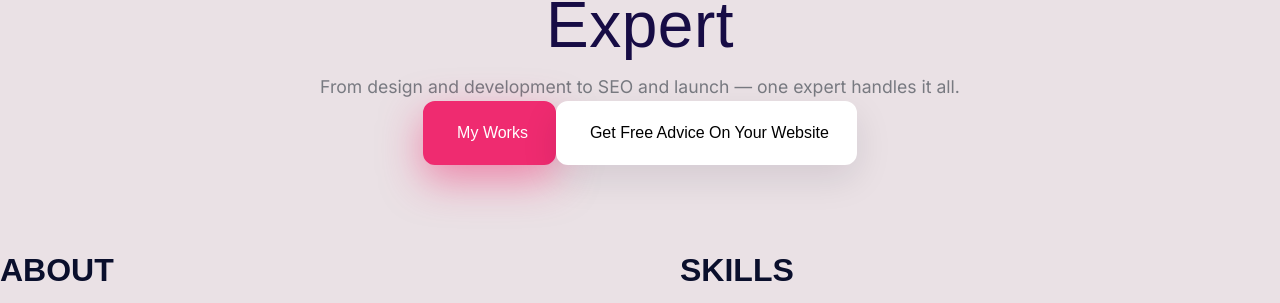
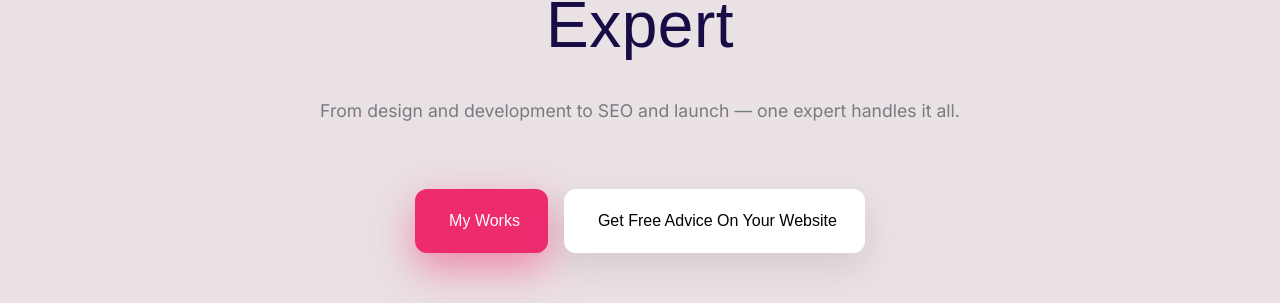
Before and after one commit to juliataro/portfolio-website, a React (Vite) app: page / in a window 1280 px wide. Shown: the part 287-590 px from the top of the page. Built offline with nearby package versions, Linux system fonts and the light colour scheme; a web font is replaced by a local one.

Commit message:
Hero section width

```diff
--- a/src/components/navigation/Nav.css
+++ b/src/components/navigation/Nav.css
@@ -3,7 +3,6 @@
   background-color: #db4646;
   box-shadow: 0 15px 40px #ef2b7080;
   position: sticky;
-
   z-index: 1000;
   margin-top: 10px;
   border-radius: 12px;
@@ -37,7 +36,7 @@
 .logo a {
   font-size: 1.5rem;
   font-weight: 800;
-  color: #0a0f2c;
+  color: #e4e6ee;
   text-decoration: none;
 }
 
@@ -45,7 +44,7 @@
   list-style: none;
   display: flex;
   gap: 1.5rem;
-  color: #0a0f2c;
+  color: #f8f9ff;
 }
 
 .nav-links a {
--- a/src/index.css
+++ b/src/index.css
@@ -24,6 +24,8 @@ body {
   border: 2px solid #ef2b70;
   box-shadow: 0 15px 40px #ef2b7080;
   color: white;
+  font-weight: 400;
+  margin-right: 0.5rem;
 }
 .cta-red:hover {
   background: #170c45;
@@ -35,9 +37,11 @@ body {
   padding-left: 32px;
   padding-right: 26px;
   font-size: 16px;
+  font-weight: 400;
   background: #ffffff;
   border: 2px solid rgb(255, 255, 255);
   box-shadow: 0 13.38px 35.679px #0f082b1a;
+  margin-left: 0.5rem;
 }
 
 main {
@@ -45,7 +49,7 @@ main {
   margin-inline: auto;
 }
 .hero {
-  max-width: 1000px;
+  max-width: 1000px !important;
 }
 
 .intro {
@@ -62,7 +66,7 @@ header {
 header h1 {
   font-size: 4rem;
   font-weight: 400;
-  margin-bottom: 0.5rem;
+  margin-bottom: 2rem;
   letter-spacing: 0.5px;
   line-height: 5rem;
 }
@@ -70,6 +74,7 @@ header p {
   font-size: 1.1rem;
   color: #787a81;
   font-family: "Inter", sans-serif;
+  margin-bottom: 4rem;
 }
 
 li,
```
